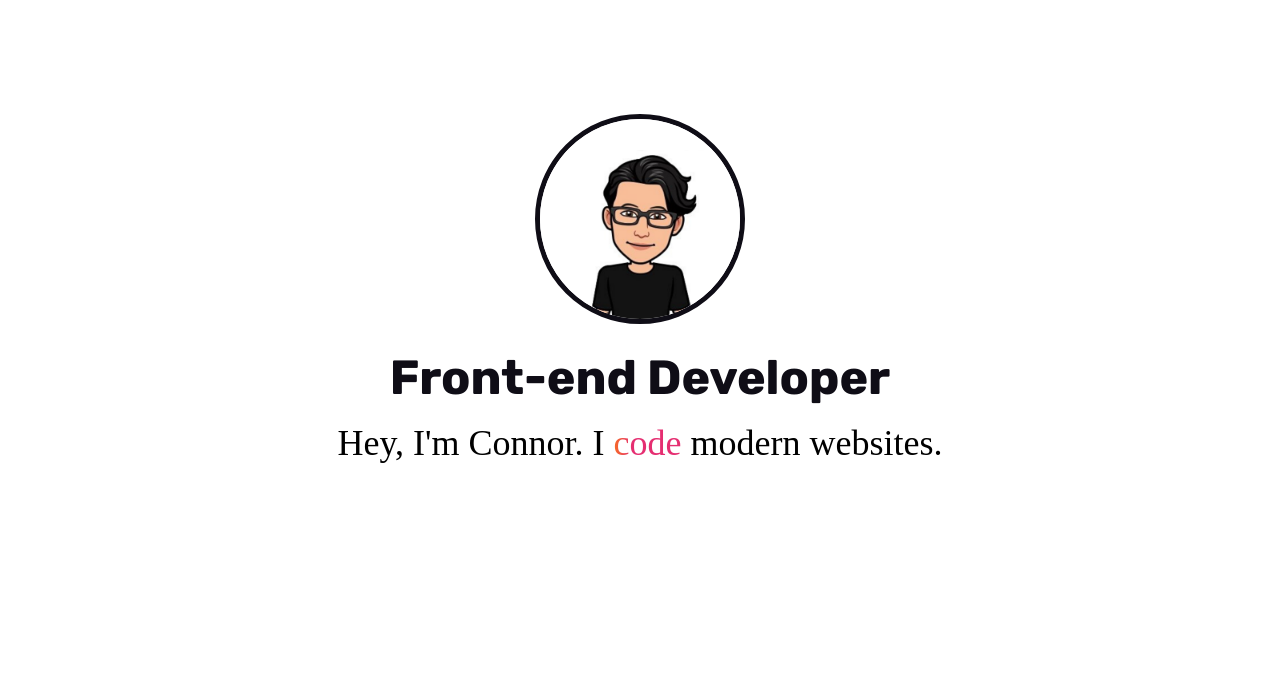
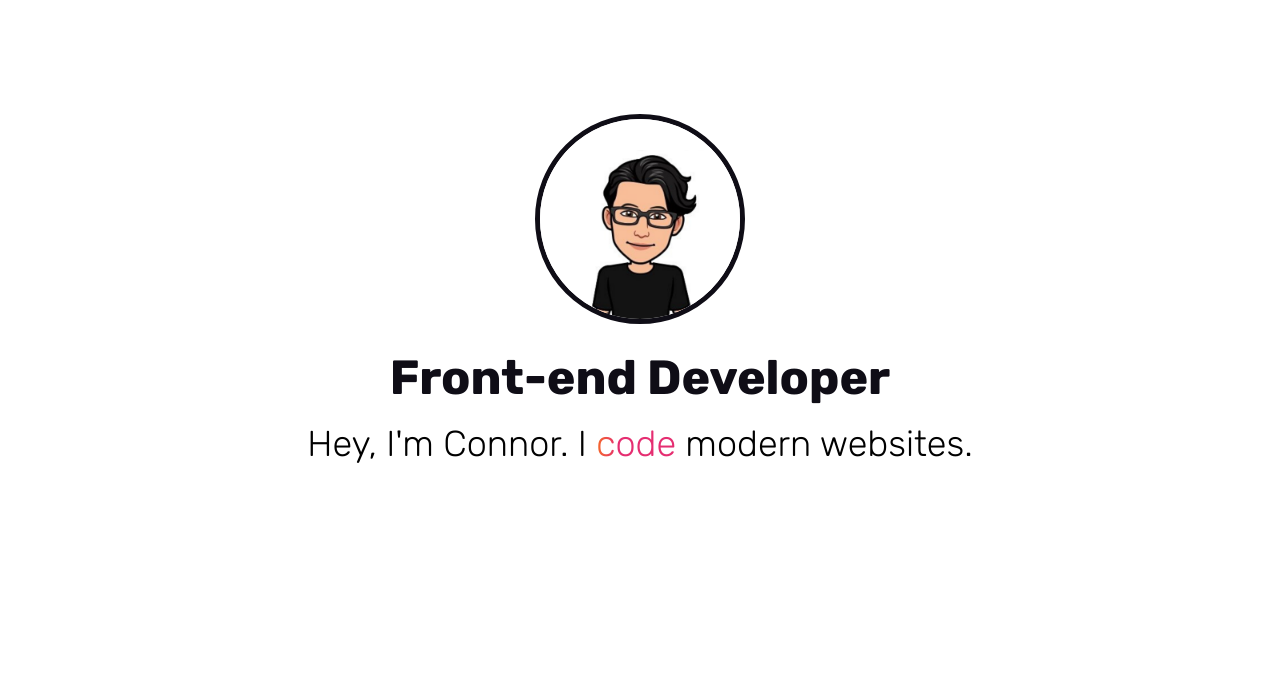
Before and after one commit to connorocampo/dotdev, a Gatsby site: page / in a window 1280 px wide. Shown: the part 99-773 px from the top of the page. Built offline with nearby package versions, Linux system fonts and the light colour scheme; Gatsby itself is replaced by a stand-in of ours.

Commit message:
Fix span styles

```diff
--- a/src/assets/styles/main.css
+++ b/src/assets/styles/main.css
@@ -32,8 +32,8 @@ html {
 
 body {
   /* font-family: "Rubik Light", -apple-system, BlinkMacSystemFont, "Segoe UI",
-    Roboto, Oxygen, Ubuntu, Cantarell, "Open Sans", "Helvetica Neue", sans-serif;
-  font-size: 18px; */
+    /* Roboto, Oxygen, Ubuntu, Cantarell, "Open Sans", "Helvetica Neue", sans-serif; */
+  /* font-size: 18px;  */
   height: 100%;
   margin: 0;
 }
@@ -77,6 +77,11 @@ p {
   font-family: "Rubik Light", -apple-system, BlinkMacSystemFont, "Segoe UI",
     Roboto, Oxygen, Ubuntu, Cantarell, "Open Sans", "Helvetica Neue", sans-serif;
   line-height: 1.5;
+}
+
+span {
+  font-family: "Rubik Light", -apple-system, BlinkMacSystemFont, "Segoe UI",
+    Roboto, Oxygen, Ubuntu, Cantarell, "Open Sans", "Helvetica Neue", sans-serif;
 }
 
 .blog-post-li {
```
